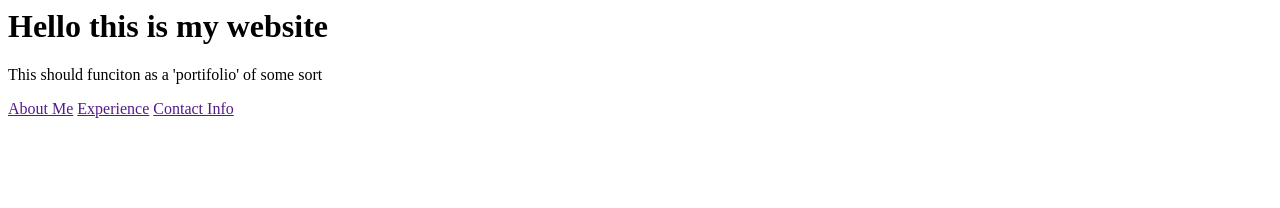
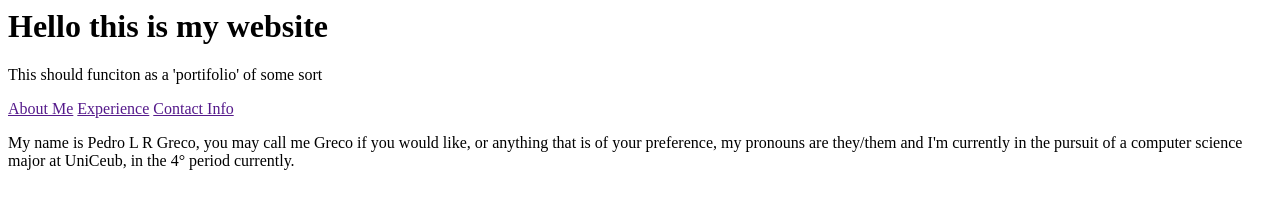
Before and after one commit to GoGreco/mySite, a plain HTML site: page index.html in a window 1280 px wide. Drawn offline with Linux system fonts and the light colour scheme.

Commit message:
Made changes to the main section of the body

```diff
--- a/index.html
+++ b/index.html
@@ -9,6 +9,7 @@
 </header>
 <body>
     <section>
-        <p class=""
+        <p class="main">My name is Pedro L R Greco, you may call me Greco if you would like, or anything that is of your preference, my pronouns are they/them and I'm currently in the pursuit of a computer science major at UniCeub, in the 4° period currently.</p>
+        <p class="main"></p>
     </section>
 </body>
```
